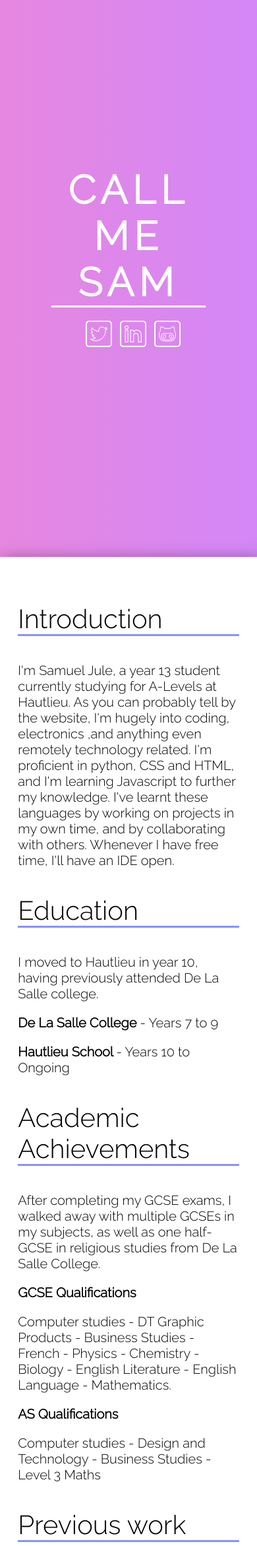
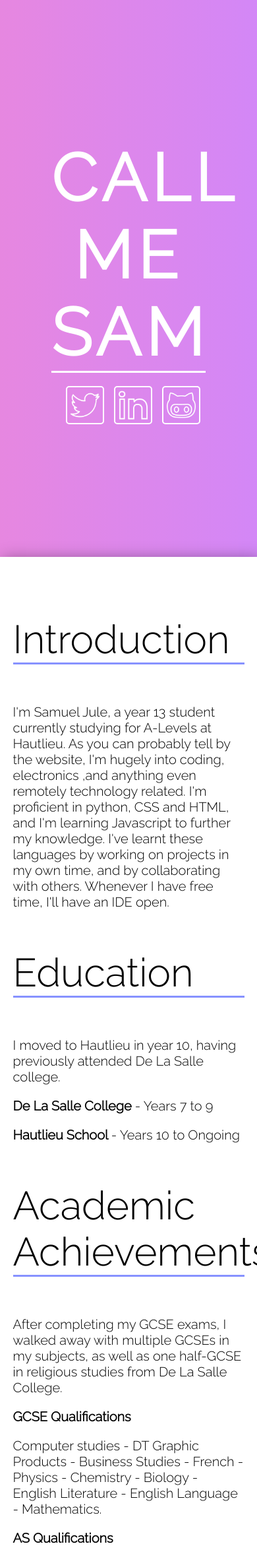
Before and after one commit to S-Comic/Experimentation, a Flask app: page / in a window 390 px wide; the page is wider, and only the part inside the window is pictured. Shown: the top 2343 px of that part at 66% size. Run offline with Flask 2, Linux system fonts and the light colour scheme.

Commit message:
Minor UI overhaul
Small quality of life improvements, mainly for mobile

```diff
--- a/static/MainStyles.css
+++ b/static/MainStyles.css
@@ -251,62 +251,6 @@ animation: AnimationName 19s ease infinite;
 /* MOBILE */
 
 @media screen and (max-width: 1000px){
-  html,body
-  {
-      overflow-x: hidden;
-  }
-  .shadow{
-    width: 100%;
-    max-height: 85px;
-    margin: 0;
-    top: 0;
-    position: static;
-    overflow: hidden;
-    background-color: #fcfcfc;
-    box-shadow: none;
-    border-radius: 0px;
-    z-index: 0;
-    transition: all 0.3s ease 0s;
-  }
-  .container{
-    padding-left: 7%;
-    padding-right: 7%;
-  }
-  .main-header{
-    height: 150px;
-    max-height: 150px;
-    border: none;
-    padding-left: 7%;
-    display: none;
-  }
-  .main-header p{
-    font-size: 70px;
-    padding-top: 30px;
-    padding-left: 5%;
-    padding-right: 5%;
-    float: left;
-  }
-  .footer{
-    height: 100px;
-    line-height: 100%;
-  }
-  .header-continer{
-    height: 100px;
-  }
-  .logo{
-    display: none;
-  }
-  .Footer_Container img{
-    float: left;
-    height: 60px;
-    margin-left: 13%;
-    width: auto;
-  }
-  .Text-Left{
-    display: none;
-  }
-}
-@media screen and (max-width: 859px){
   .Footer_Container img{
     margin-left: 10%;
   }
@@ -318,13 +262,21 @@ animation: AnimationName 19s ease infinite;
     margin-right: 0;
   }
   .headerRow{
-    padding-top: 30vh;
+    padding-top: 25vh;
+  }
+  .headerSocial{
+    margin-right: 22%;
+    margin-left: 22%;
+  }
+  .headerSocial a{
+    display: block;
   }
   .headerSocial img{
     height: auto;
-    width: 50%;
-    margin-left: 25%;
-    margin-right: 25%;
+    display: block;
+    width: 60%;
+    margin-left: 20%;
+    margin-right: 20%;
     border-radius: 5px;
     padding: 5px;
     border: 2px solid white;
@@ -333,4 +285,18 @@ animation: AnimationName 19s ease infinite;
   .scrollLock{
     position: absolute;
   }
+  .landingBox h1{
+    font-family: 'Raleway', sans-serif;
+    font-size: 100px;
+    text-align: center;
+  }
+  .container h3{
+    font-size: 60px;
+    font-weight: 300;
+    border-bottom: 3px solid var(--themecolor);
+  }
+  .container{
+    padding-left: 5%;
+    padding-right: 5%;
+  }
 }
```
